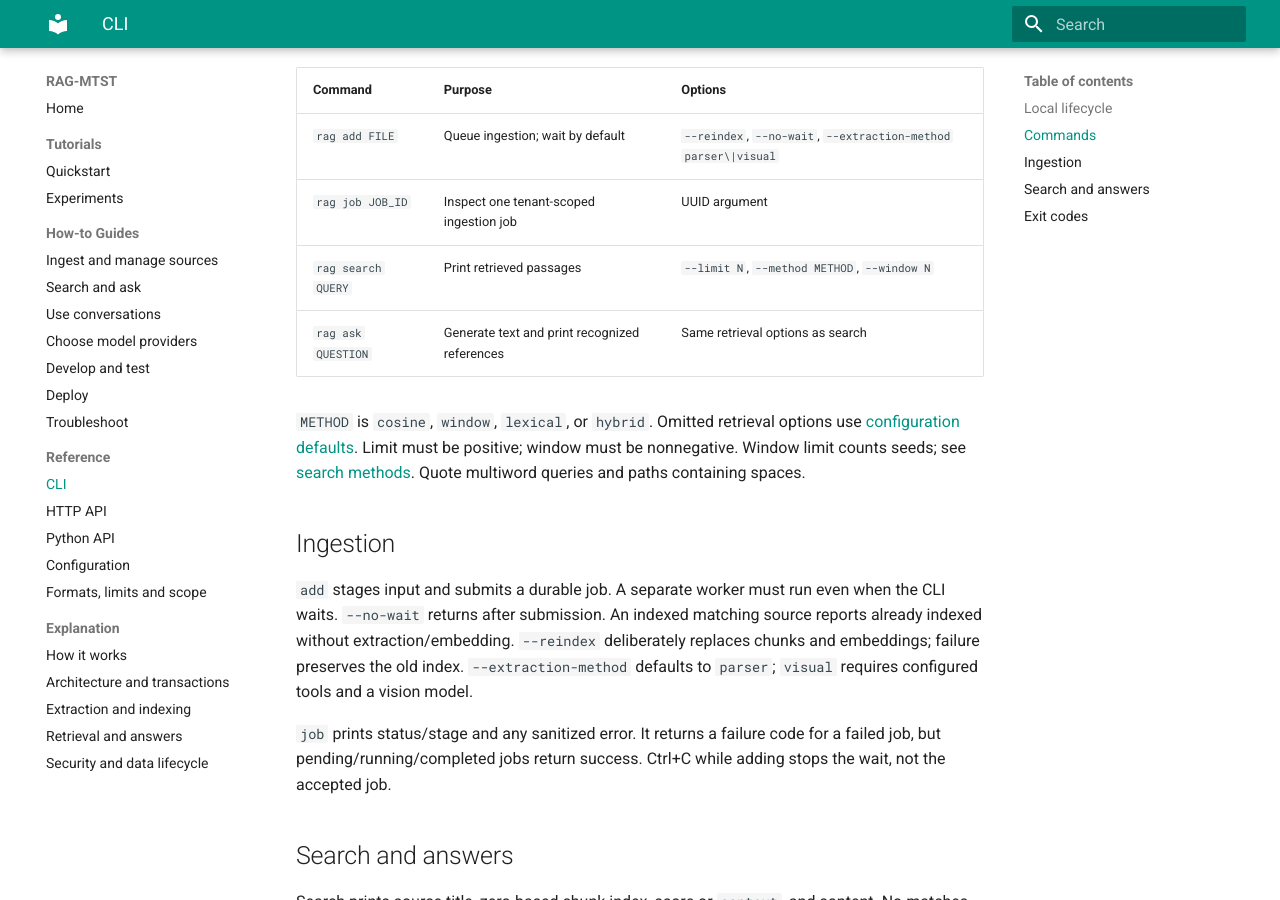
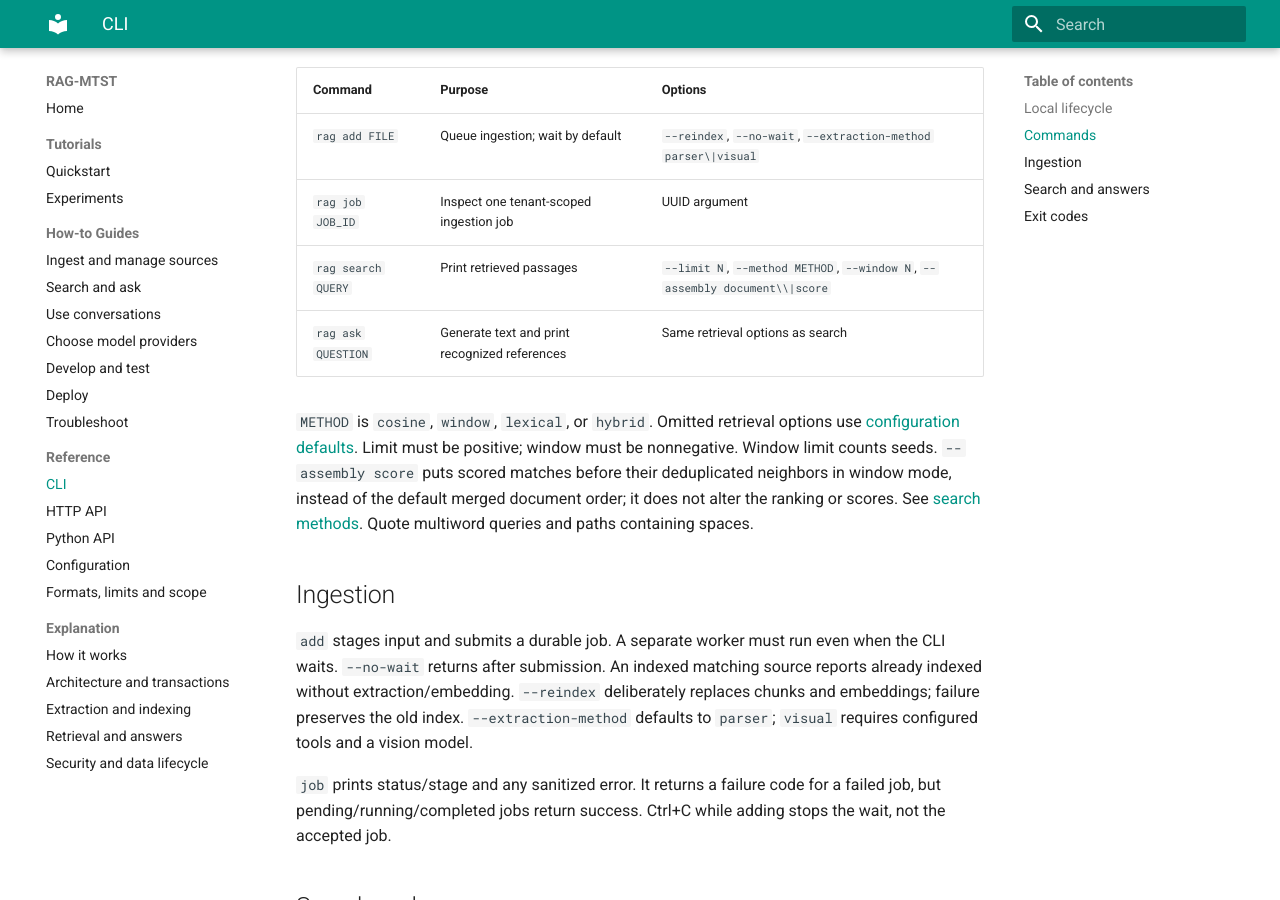
Before and after one commit to richard-costa/rag-mtst, an MkDocs documentation site: the page built from docs/reference/cli.md, in a window 1280 px wide and 900 px high, scrolled down 1400 px. Built offline with MkDocs 1.6.1 and Material for MkDocs 9.7.7, drawn with Linux system fonts in a browser that asks for light colours.

Commit message:
docs: explain window assembly ordering and prompt budgets

```diff
--- a/docs/reference/cli.md
+++ b/docs/reference/cli.md
@@ -52,13 +52,15 @@ checkout can still use ordinary commands against a separately managed backend.
 | --- | --- | --- |
 | `rag add FILE` | Queue ingestion; wait by default | `--reindex`, `--no-wait`, `--extraction-method parser\|visual` |
 | `rag job JOB_ID` | Inspect one tenant-scoped ingestion job | UUID argument |
-| `rag search QUERY` | Print retrieved passages | `--limit N`, `--method METHOD`, `--window N` |
+| `rag search QUERY` | Print retrieved passages | `--limit N`, `--method METHOD`, `--window N`, `--assembly document\\|score` |
 | `rag ask QUESTION` | Generate text and print recognized references | Same retrieval options as search |
 
 `METHOD` is `cosine`, `window`, `lexical`, or `hybrid`. Omitted retrieval options
 use [configuration defaults](configuration.md#retrieval). Limit must be positive;
-window must be nonnegative. Window limit counts seeds; see
-[search methods](../explanation/retrieval.md#search-methods).
+window must be nonnegative. Window limit counts seeds. `--assembly score`
+puts scored matches before their deduplicated neighbors in window mode, instead
+of the default merged document order; it does not alter the ranking or scores.
+See [search methods](../explanation/retrieval.md#search-methods).
 Quote multiword queries and paths containing spaces.
 
 ## Ingestion
```
